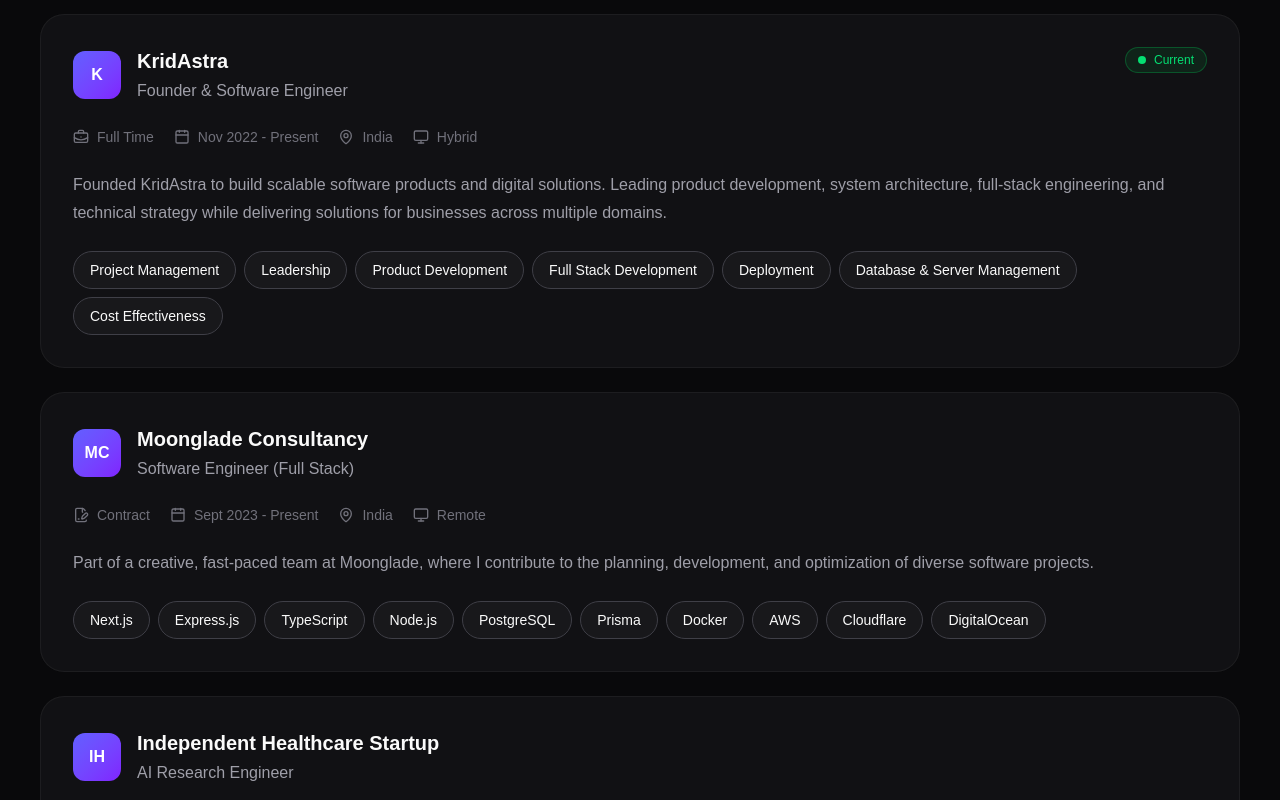
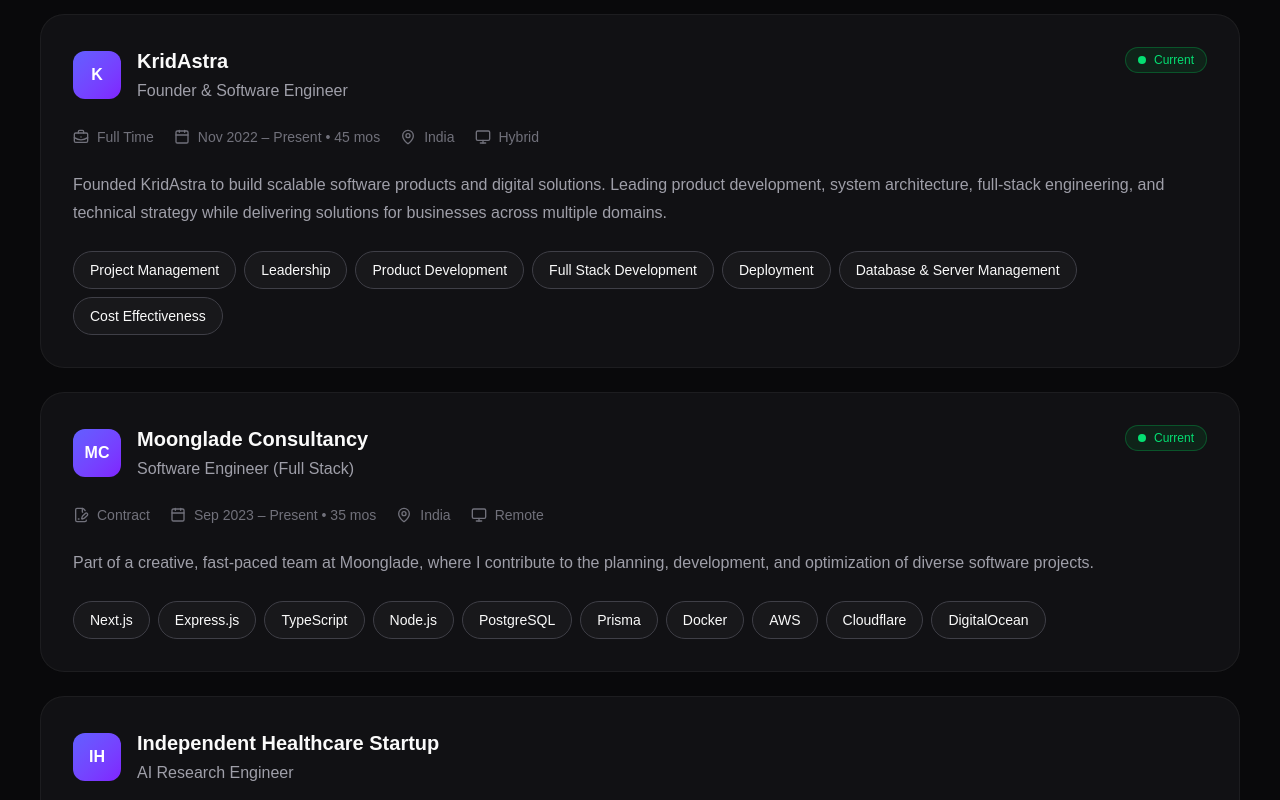
Before and after one commit to devsiddhartha31/devsiddhartha31.github.io, a Next.js app: page / in a window 1280 px wide. Shown: the part 3260-4060 px from the top of the page. Built offline with nearby package versions, Linux system fonts and the light colour scheme.

Commit message:
refactor(experience): derive experience duration from structured dates

```diff
--- a/components/experience/ExperienceCard.tsx
+++ b/components/experience/ExperienceCard.tsx
@@ -29,6 +29,27 @@ const employmentTypeIcons = {
 
 const formatString = (type: string) =>
   type.replace(/([A-Z])/g, " $1").replace(/^./, (char) => char.toUpperCase());
+
+export function formatDuration(experience: ExperienceItem) {
+  const start = new Date(`${experience.startDate}-01`);
+  const end = experience.endDate
+    ? new Date(`${experience.endDate}-01`)
+    : new Date();
+
+  const formatter = new Intl.DateTimeFormat("en", {
+    month: "short",
+    year: "numeric",
+  });
+
+  const totalMonths =
+    (end.getFullYear() - start.getFullYear()) * 12 +
+    (end.getMonth() - start.getMonth()) +
+    1;
+
+  return `${formatter.format(start)} – ${
+    experience.endDate ? formatter.format(end) : "Present"
+  } • ${totalMonths} ${totalMonths === 1 ? "mo" : "mos"}`;
+}
 
 export default function ExperienceCard({
   experience,
@@ -107,7 +128,7 @@ export default function ExperienceCard({
 
         <div className="flex items-center gap-2">
           <Calendar size={16} />
-          <span>{experience.duration}</span>
+          <span>{formatDuration(experience)}</span>
         </div>
 
         <div className="flex items-center gap-2">
--- a/data/experience.ts
+++ b/data/experience.ts
@@ -7,7 +7,8 @@ export const experiences: ExperienceItem[] = [
     role: "Founder & Software Engineer",
     employmentType: "fullTime",
     workMode: "hybrid",
-    duration: "Nov 2022 - Present",
+    startDate: "2022-11",
+    endDate: null,
     location: "India",
     description:
     "Founded KridAstra to build scalable software products and digital solutions. Leading product development, system architecture, full-stack engineering, and technical strategy while delivering solutions for businesses across multiple domains.",
@@ -28,7 +29,8 @@ export const experiences: ExperienceItem[] = [
     role: "Software Engineer (Full Stack)",
     employmentType: "contract",
     workMode: "remote",
-    duration: "Sept 2023 - Present",
+    startDate: "2023-09",
+    endDate: null,
     location: "India",
     description:
       "Part of a creative, fast-paced team at Moonglade, where I contribute to the planning, development, and optimization of diverse software projects.",
@@ -44,6 +46,7 @@ export const experiences: ExperienceItem[] = [
       "Cloudflare",
       "DigitalOcean",
     ],
+    current: true,
   },
   {
     id: 3,
@@ -51,7 +54,8 @@ export const experiences: ExperienceItem[] = [
     role: "AI Research Engineer",
     employmentType: "fullTime",
     workMode: "remote",
-    duration: "Feb 2026 - July 2026 (6 Months)",
+    startDate: "2026-02",
+    endDate: "2026-07",
     location: "Germany",
     description:
       "Conducted AI research for developmental dysplasia of the hip (DDH) detection using pediatric pelvic X-rays. Developed deep learning and computer vision models, evaluated foundation models, and implemented explainable AI techniques for medical imaging.",
--- a/types/experience.ts
+++ b/types/experience.ts
@@ -4,7 +4,8 @@ export interface ExperienceItem {
   role: string;
   employmentType: string;
   workMode: string;
-  duration: string;
+  startDate: string;
+  endDate: string;
   location: string;
   description: string;
   technologies: string[];
```
